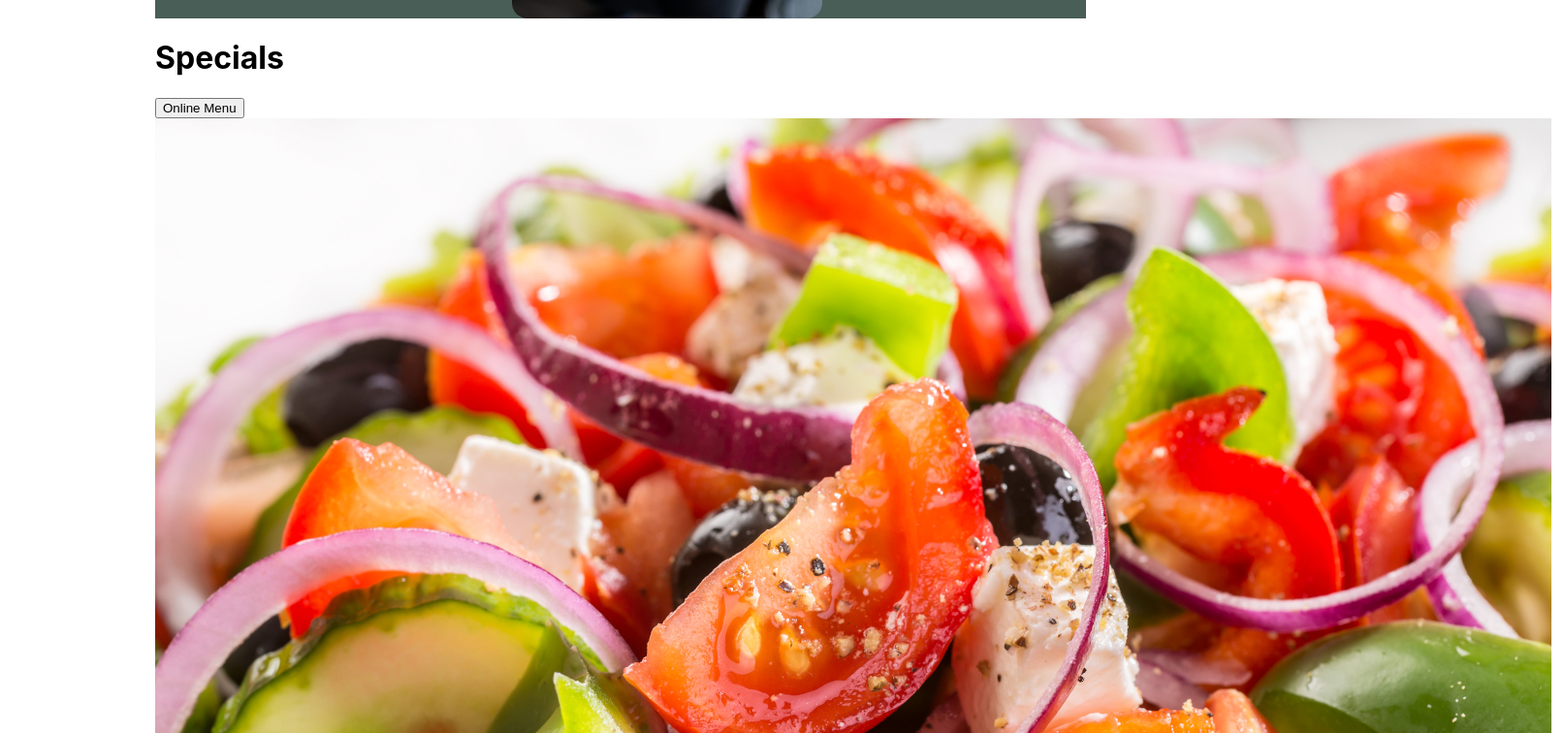
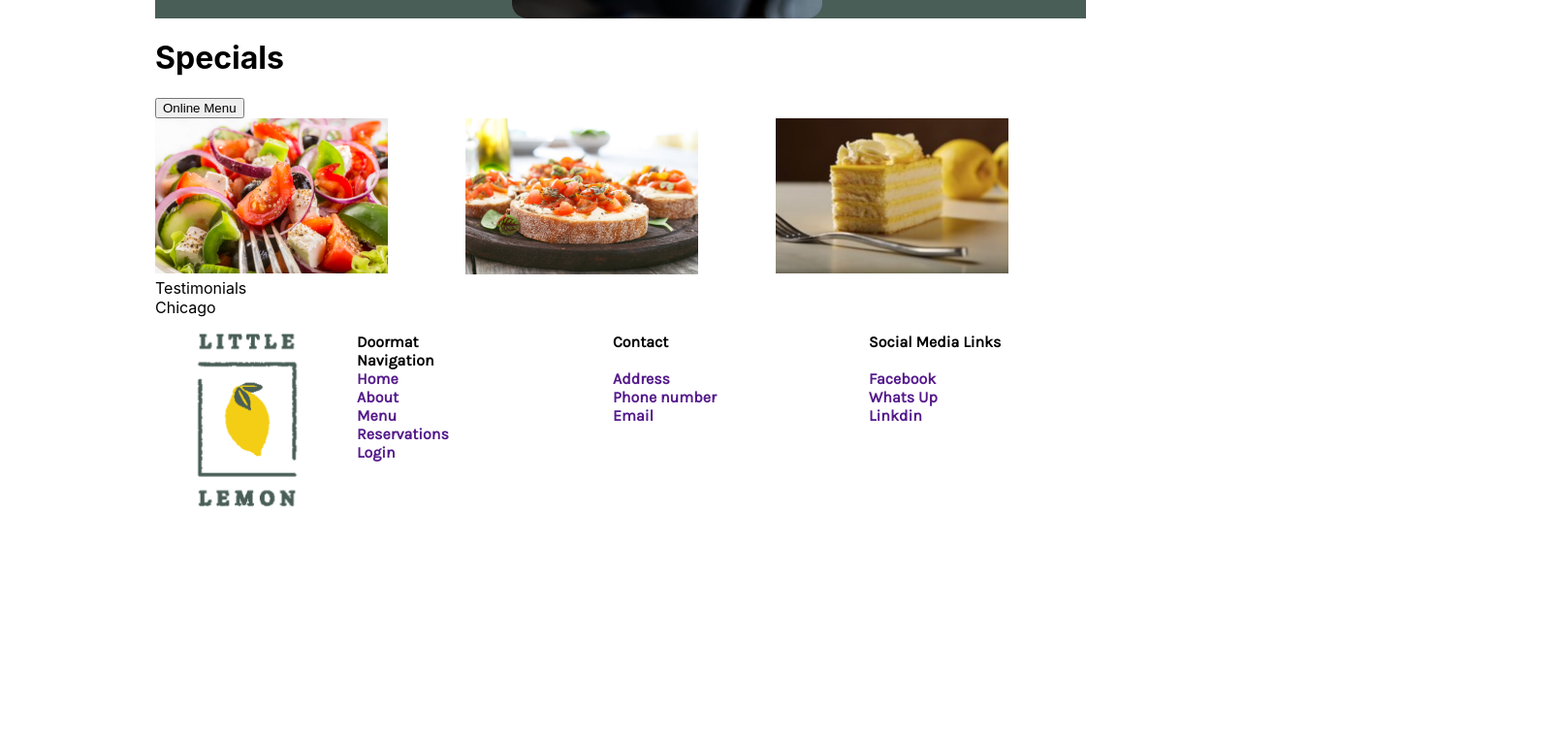
Before and after one commit to samprint/capstoneprj2, a React (Create React App) app: page / in a window 1280 px wide. Shown: the part 540-1296 px from the top of the page at 97% size, 1614 px wide, since content can reach past the window. After the commit the page ends 1079 px from the top, so only its background shows below. Built offline with nearby package versions, Linux system fonts and the light colour scheme; a web font is replaced by a local one.

Commit message:
Setting up the app components - week2 - 6

```diff
--- a/public/style.css
+++ b/public/style.css
@@ -149,7 +149,14 @@
 
 
 /* Start Specials */
+.specials img {
+    width: 15rem;
+}
 
+.articles {
+    display: grid;
+    grid-template-columns: repeat(auto-fit, minmax(20rem, 1fr));
+}
 /* End Specials */
 
 /*********** End HomePage *****************/
--- a/src/components/Specials.js
+++ b/src/components/Specials.js
@@ -1,5 +1,5 @@
-import bruchetta from "../images/bruchetta1.jpg"
-import lemonDessert from "../images/lemonDessert.jpg"
+import bruchetta from "../images/bruchetta2.jpg"
+import lemonDessert from "../images/lemonDessert1.jpg"
 import greekSalad from "../images/greekSalad1.jpg"
 
 const Specials = () => {
@@ -13,7 +13,7 @@ const Specials = () => {
                     <button className="button">Online Menu</button>
                 </div>
             </div>
-            <div>
+            <div className="articles">
                 <div>
                     <div>
                         <img src={greekSalad} alt="greek salad" />
```
Also changed, not shown: src/images/bruchetta2.jpg (added), src/images/lemonDessert1.jpg (added).
